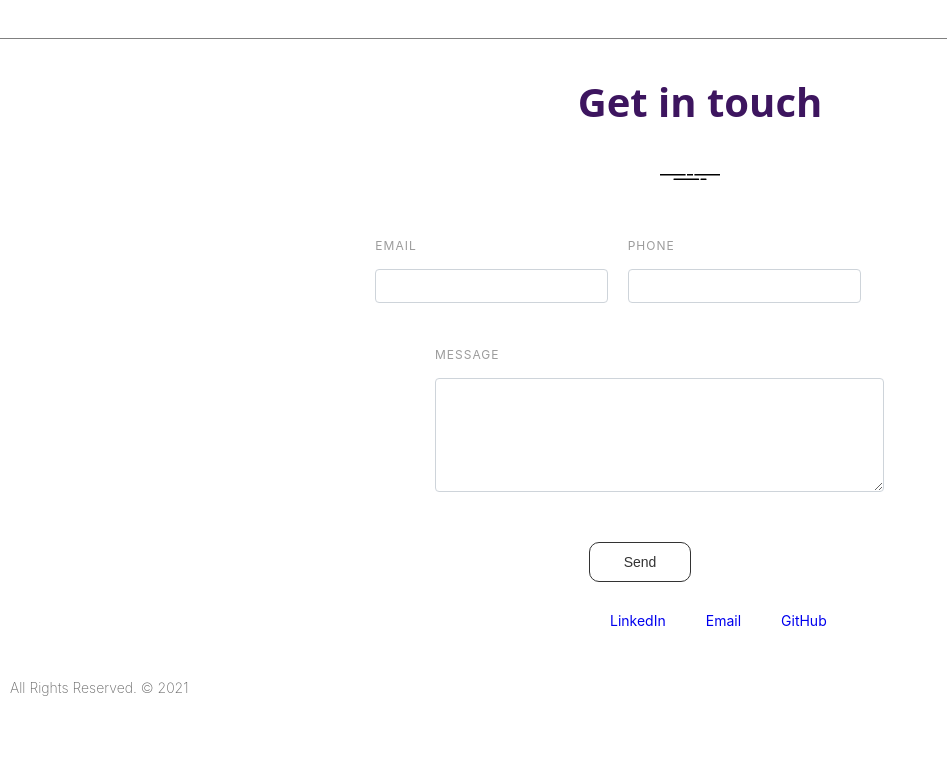
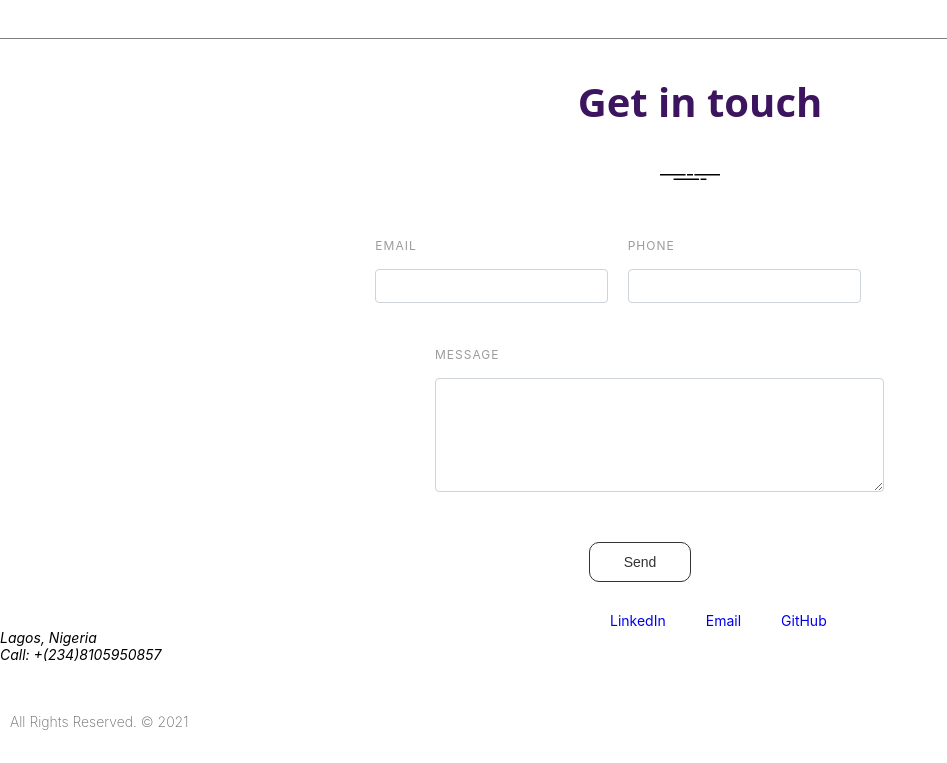
Before and after one commit to Habeeb10/portfolio, a React (Create React App) app: page / in a window 1280 px wide. Shown: the part 3834-4597 px from the top of the page, without its empty margins (0-947 px from the left). Before the commit the page ends 4563 px from the top, so only its background shows below. Built offline with nearby package versions, Linux system fonts and the light colour scheme.

Commit message:
refactor

```diff
--- a/src/screen/contact/contact.css
+++ b/src/screen/contact/contact.css
@@ -156,3 +156,7 @@ a {
   font-size: 14px;
   margin-top: 50px;
 }
+.right-info p em {
+  font-style: normal;
+  font-weight: 500;
+}
--- a/src/screen/contact/contact.js
+++ b/src/screen/contact/contact.js
@@ -80,6 +80,12 @@ const Contact = () => {
           </nav>
         </div>
         <div class="footer-distributed">
+          <em>
+            Lagos, Nigeria
+            <br />
+            Call: +(234)8105950857
+            <br />
+          </em>
           <div class="footer-left">
             <h3 class="footer-company-name">All Rights Reserved. © 2021 </h3>
           </div>
```
